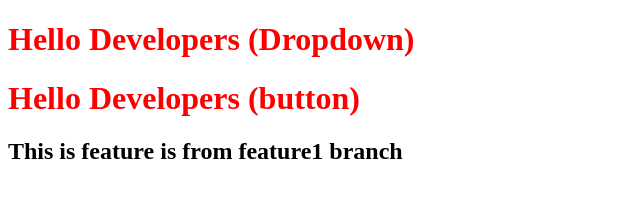
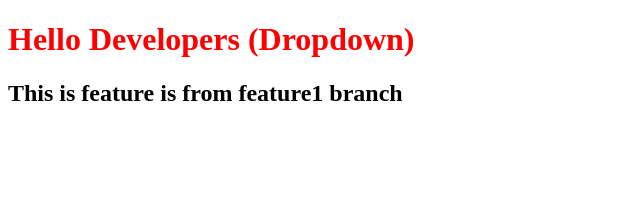
Before and after one commit to Krishbata/local-repo, a plain HTML site: page index.html in a window 1280 px wide. Shown: the whole page, without its empty margins (0-640 px from the left). Drawn offline with Linux system fonts and the light colour scheme.

Commit message:
remove button line

```diff
--- a/index.html
+++ b/index.html
@@ -8,7 +8,6 @@
 </head>
 <body>
     <h1>Hello Developers (Dropdown)</h1>
-    <h1>Hello Developers (button)</h1>
     <h2>This is feature is from feature1 branch</h2>
 </body>
 </html>
```
